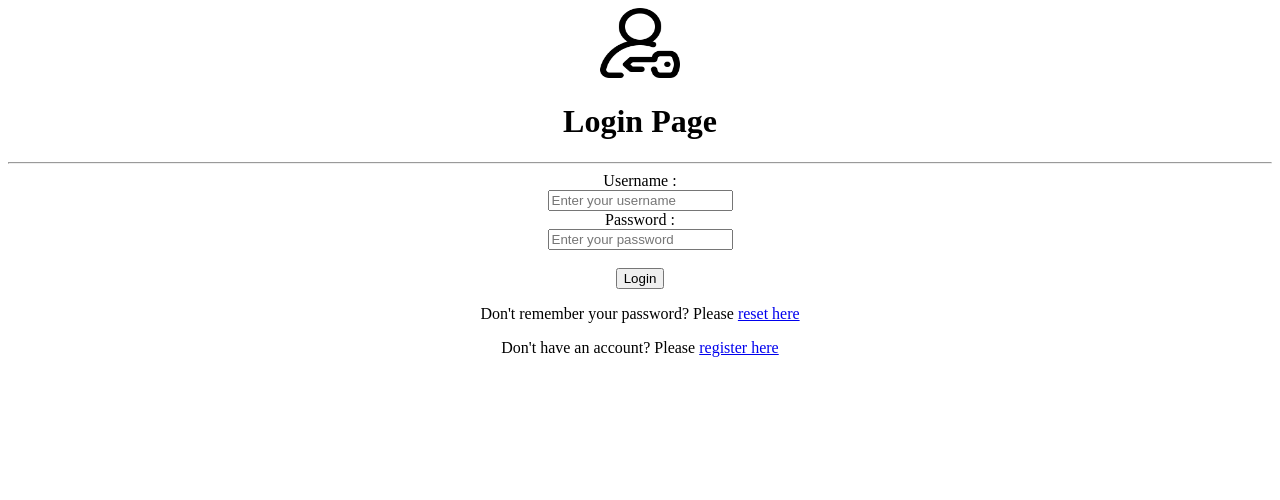
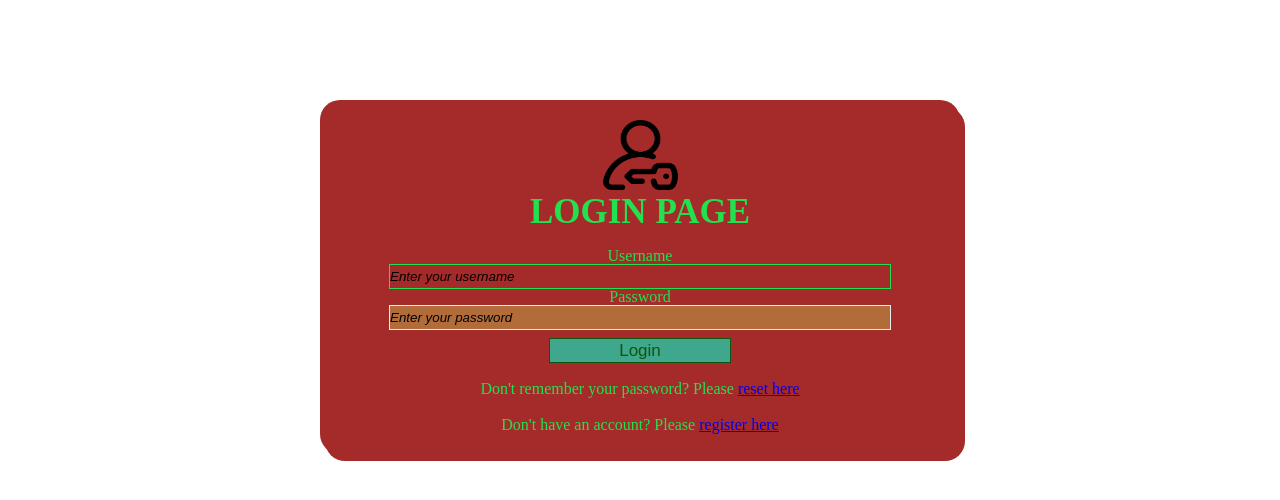
Before and after one commit to ahsanulhaque5588/firstprogram, a plain HTML site: page Index.html in a window 1280 px wide. Drawn offline with Linux system fonts and the light colour scheme.

Commit message:
edited website

```diff
--- a/Index.html
+++ b/Index.html
@@ -6,28 +6,29 @@
     <meta name="viewport" content="width=device-width, initial-scale=1.0">
     <!-- Favicon -->
     <link rel="shortcut icon" href="img/login.png" type="image/x-icon">
+    <!-- Main Css -->
+    <link rel="stylesheet" href="style/style.css">
     <title>Login Page</title>
 
 </head>
     <body>
-     <div style="text-align: center;">
+     <div id="admin-box">
         <img src="img/login.png" alt="" width="80" height="70">
         <h1>Login Page</h1>
-        <hr>
+        <br>
         <form action="">
-            <label for="">Username :</label><br>
-            <input type="text"
-            name="user"
-            placeholder="Enter your username" required><br>
-            <label for="">Password :</label><br>
-            <input type="password" name="pass" placeholder="Enter your password" required><br><br>
-            <input type="submit" value="Login">
+            <label for="">Username </label><br>
+            <input class="username1" type="text" name="user" placeholder="Enter your username" required> <br>
+            <label for="">Password </label><br>
+            <input class="username2" type="password" name="pass" placeholder="Enter your password" required><br>
+            <input class="username3" type="submit" value="Login">
 
         </form>
+        <br>
         <p>
             Don't remember your password? Please <a href="reset.html" target="_blank">reset here</a>
         </p>
-
+<br>
         <p>
             Don't have an account? Please <a href="register.html" target="_blank">register here</a>
         </p>
--- /dev/null
+++ b/style/style.css
@@ -0,0 +1,67 @@
+/* Universal Selector */
+* {
+    margin: 0;
+    padding: 0;
+    outline: 0;
+    border: 0;
+    box-sizing: border-box;
+}
+/* ID selector */
+#admin-box {
+    width: 50%;
+    margin: 100px auto;
+    padding: 20px;
+    color: rgb(34, 225, 79);
+    background-color: brown;
+    text-align: center;
+    border-radius: 20px;
+    box-shadow: 5px 7px brown;
+}
+#admin-box:hover{
+    color:black;
+    background-color: rgb(220, 112, 112);
+}
+/* Descendant Selector */
+#admin-box > img {
+    width: 75px;
+}
+#admin-box h1 {
+    font-size: 35px;
+    line-height: 35px;
+    text-transform: uppercase;
+
+}
+.username1  {
+    width: 500px;
+    color: rgb(34, 225, 79);
+    background-color: brown;
+    height: 23px;
+    outline: 1px solid;
+    font-style: italic;
+}
+.username2 {
+    width: 500px;
+    color:rgb(229, 237, 239);
+    background-color: rgb(178, 108, 57);
+    height: 23px;
+    outline: 1px solid;
+    font-style: italic;
+
+
+}
+
+.username3  {
+    width: 30%;
+    color: rgb(16, 85, 14);
+    background-color: rgb(62, 167, 140);
+    height: 23px;
+    outline: 1.5px solid;
+    margin-top: 10px ;
+    font-size: 17px;
+    text-transform: capitalize;
+
+}
+
+::placeholder {
+    color: rgb(0, 0, 0);
+}
```
Also changed, not shown: register.html (+1 -0 lines).
